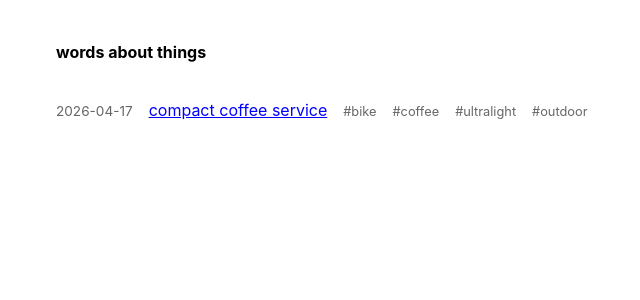
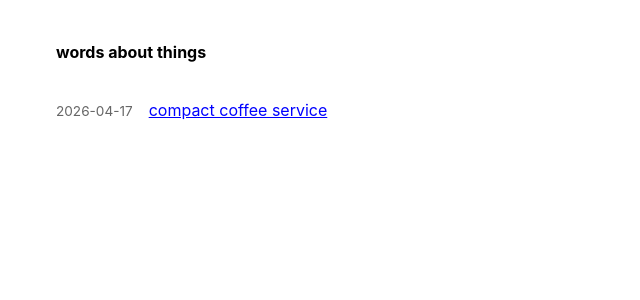
Before and after one commit to zdwolfe/blog, a Jekyll site: the page built from index.html, in a window 1280 px wide. Shown: the top 300 px of the page, without its empty margins (260-900 px from the left). Built offline with Jekyll 4.4.1, drawn with Linux system fonts in a browser that asks for light colours.

Commit message:
remove tags from home page to fix mobile overflow

```diff
--- a/index.html
+++ b/index.html
@@ -6,7 +6,6 @@ layout: default
   <li>
     <time datetime="{{ post.date | date_to_xmlschema }}">{{ post.date | date: "%Y-%m-%d" }}</time>
     <a href="{{ post.url | relative_url }}">{{ post.title }}</a>
-    {% for tag in post.tags %}<a class="tag" href="{{ site.baseurl }}/tags/{{ tag | slugify }}/">#{{ tag }}</a> {% endfor %}
   </li>
   {% endfor %}
 </ul>
```
